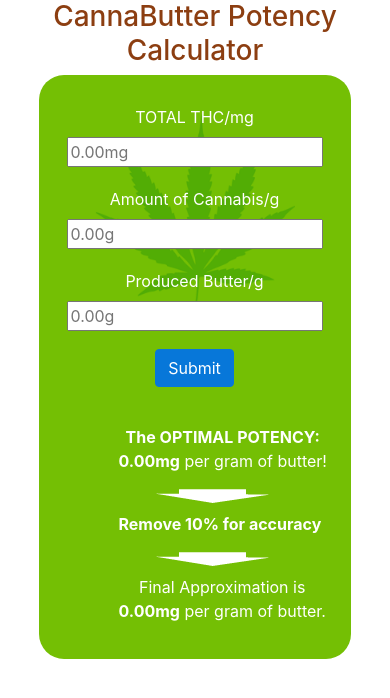
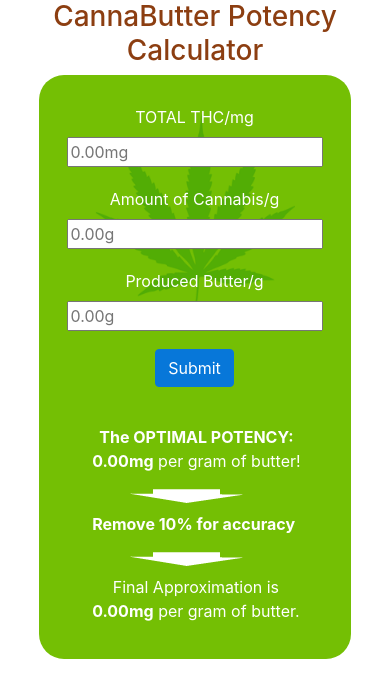
Before and after one commit to desbiensa/CannaButter-Potency-Calculator, a React (Create React App) app: page / in a window 390 px wide. Shown: the top 698 px of the page. Built offline with nearby package versions, Linux system fonts and the light colour scheme.

Commit message:
styling fix3

```diff
--- a/src/Components/Calculator.scss
+++ b/src/Components/Calculator.scss
@@ -27,6 +27,6 @@
     #result {
         text-align: center;
         margin: auto;
-        width: 56%;
+        width: 75%;
     }
 }
```
Also changed, not shown: 1 other file (tests, documents, lock files or other folders).
